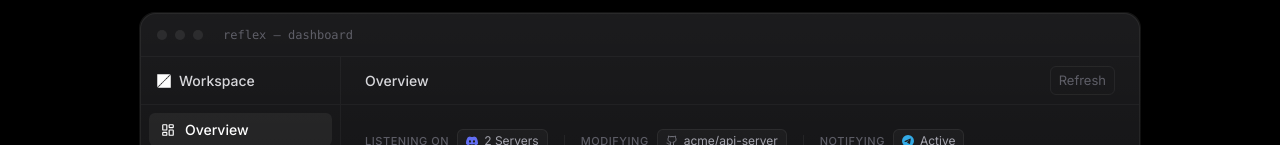
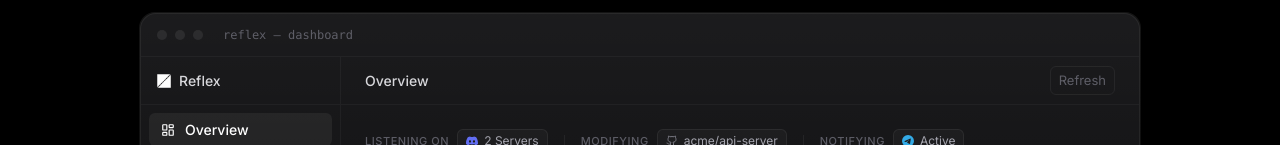
Before and after one commit to IssyPro101/reflex, a Next.js app in the folder apps/web/: page / in a window 1280 px wide. Shown: the part 655-800 px from the top of the page. Built offline with nearby package versions, Linux system fonts and the light colour scheme; no server answers.

Commit message:
change workspace to reflex

```diff
--- a/apps/web/src/components/dashboard/Dashboard.tsx
+++ b/apps/web/src/components/dashboard/Dashboard.tsx
@@ -166,7 +166,7 @@ export function Dashboard({
         <div className="h-14 flex items-center justify-between px-4 border-b border-white/[0.04]">
           <div className="flex items-center gap-2 text-[15px] font-medium text-white">
             <img src="/logo.png" alt="Reflex" className="w-4 h-4" />
-            Workspace
+            Reflex
           </div>
           <button
             onClick={() => setSidebarOpen(false)}
--- a/apps/web/src/components/landing/Landing.tsx
+++ b/apps/web/src/components/landing/Landing.tsx
@@ -214,7 +214,7 @@ export function Landing({ onSignIn }: { onSignIn: () => void }) {
                   <div className="h-12 flex items-center px-4 border-b border-white/[0.04]">
                     <div className="flex items-center gap-2 text-[14px] font-medium text-zinc-300">
                       <img src="/logo.png" alt="Reflex" className="w-3.5 h-3.5" />
-                      Workspace
+                      Reflex
                     </div>
                   </div>
                   <nav className="flex-1 p-2 space-y-0.5">
```
